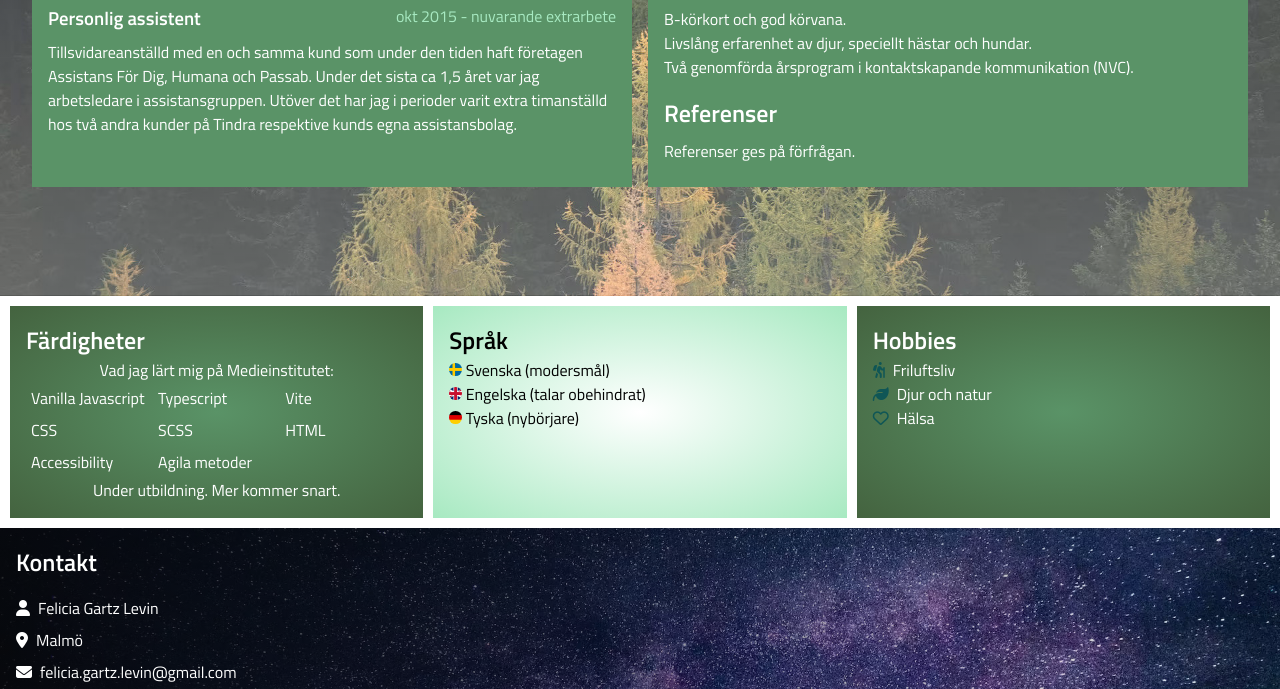
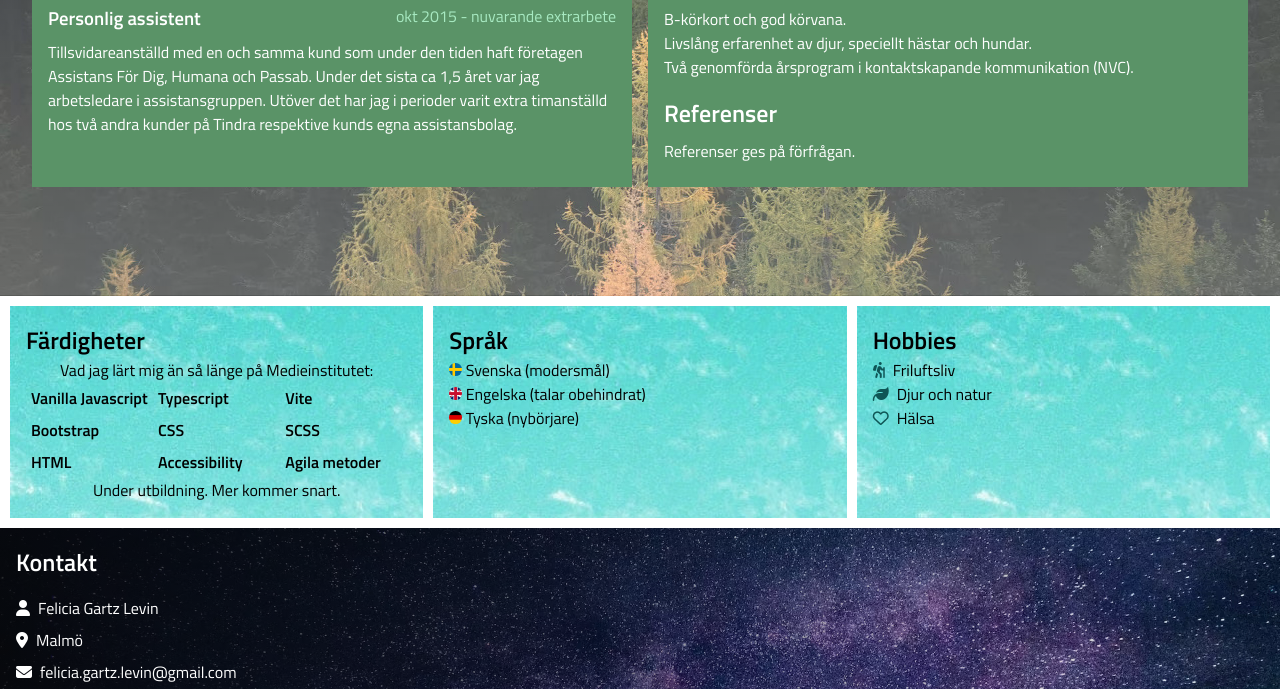
Before and after one commit to FeliciaGartzLevin/feliciagl-CV, a plain HTML site: page index.html in a window 1280 px wide. Shown: the part 1270-1959 px from the top of the page. Drawn offline with nearby package versions, Linux system fonts and the light colour scheme.

Commit message:
fixed background image for side-bar

```diff
--- a/index.html
+++ b/index.html
@@ -127,22 +127,23 @@
             </div>
         </main>
         <section class="sidebar">
-            <div class="sidebar-container skills">
+            <div class="sidebar-container skills sidebar-img">
                 <h2>Färdigheter</h2>
-                    <p class="skills-header">Vad jag lärt mig på Medieinstitutet:</p>
+                    <p class="skills-header">Vad jag lärt mig än så länge på Medieinstitutet:</p>
                     <p class="skills-grid">
-                        <span class="skill a ">Vanilla Javascript</span>
-                        <span class="skill b ">Typescript</span>
-                        <span class="skill c ">Vite</span>
-                        <span class="skill d ">CSS</span>
-                        <span class="skill e ">SCSS</span>
-                        <span class="skill f ">HTML</span>
-                        <span class="skill g ">Accessibility</span>
-                        <span class="skill h ">Agila metoder</span>
+                        <span class="skill a">Vanilla Javascript</span>
+                        <span class="skill b">Typescript</span>
+                        <span class="skill c">Vite</span>
+                        <span class="skill i">Bootstrap</span>
+                        <span class="skill d">CSS</span>
+                        <span class="skill e">SCSS</span>
+                        <span class="skill f">HTML</span>
+                        <span class="skill g">Accessibility</span>
+                        <span class="skill h">Agila metoder</span>
                     </p>
                     <p class="skills-undertext">Under utbildning. Mer kommer snart.</p>
             </div>
-            <div class="sidebar-container lang">
+            <div class="sidebar-container lang sidebar-img">
                 <h2>Språk</h2>
                     <p>
                         <ul class="lang">
@@ -152,7 +153,7 @@
                         </ul>
                     </p>
             </div>
-            <div class="sidebar-container hobbies">
+            <div class="sidebar-container hobbies sidebar-img">
                 <h2>Hobbies</h2>
                     <p>
                         <ul>
--- a/scss/main.scss
+++ b/scss/main.scss
@@ -165,7 +165,7 @@ a.nav-link{
 
 
 .hamburger{
-    display: none;
+    display: none; //make visible in small screens with mediaqueries
     cursor: pointer;
 }
 
@@ -247,14 +247,12 @@ main{
 .sidebar{
     border: 5px solid $main-textcolor;
 
-
 }
 
 .sidebar-container{
-    font-family: $font-family-Oswald;
-    background-color: $navbar-color;
-    background: radial-gradient($navbar-color, $darker-navbar-color);
-    color: $main-textcolor;
+    // background-color: $navbar-color;
+    // background: radial-gradient($navbar-color, $darker-navbar-color);
+    color: $dark-text-color;
     border: 5px solid $main-textcolor;
     padding: 1rem;
     transition: all .2s ease-in-out;
@@ -265,12 +263,16 @@ main{
 
 }
 
-.sidebar > div:nth-child(2){
-    background-color: $lighter-navbar-color;
-    background: radial-gradient(white, $lighter-navbar-color);
+.skill{
+    font-weight: 600;
+}
+
+/* .sidebar > div:nth-child(2){
+    // background-color: $lighter-navbar-color;
+    // background: radial-gradient(white, $lighter-navbar-color);
     color: $dark-text-color;
 }
-
+ */
 // ------------skillbars------------------------
 /*
 .skillcontainer{
@@ -339,6 +341,11 @@ li.hobbies > i{
 
 }
 
+.sidebar-img{
+    background-image: linear-gradient(rgba(255, 255, 255, 0.156),rgba(255, 255, 255, 0.342)), url('../assets/beach.jpg');
+    background-attachment: fixed;
+}
+
 // --------------------FOOTER-----------------
 
 footer{
```
Also changed, not shown: assets/beach.jpg (added), css/main.css.
